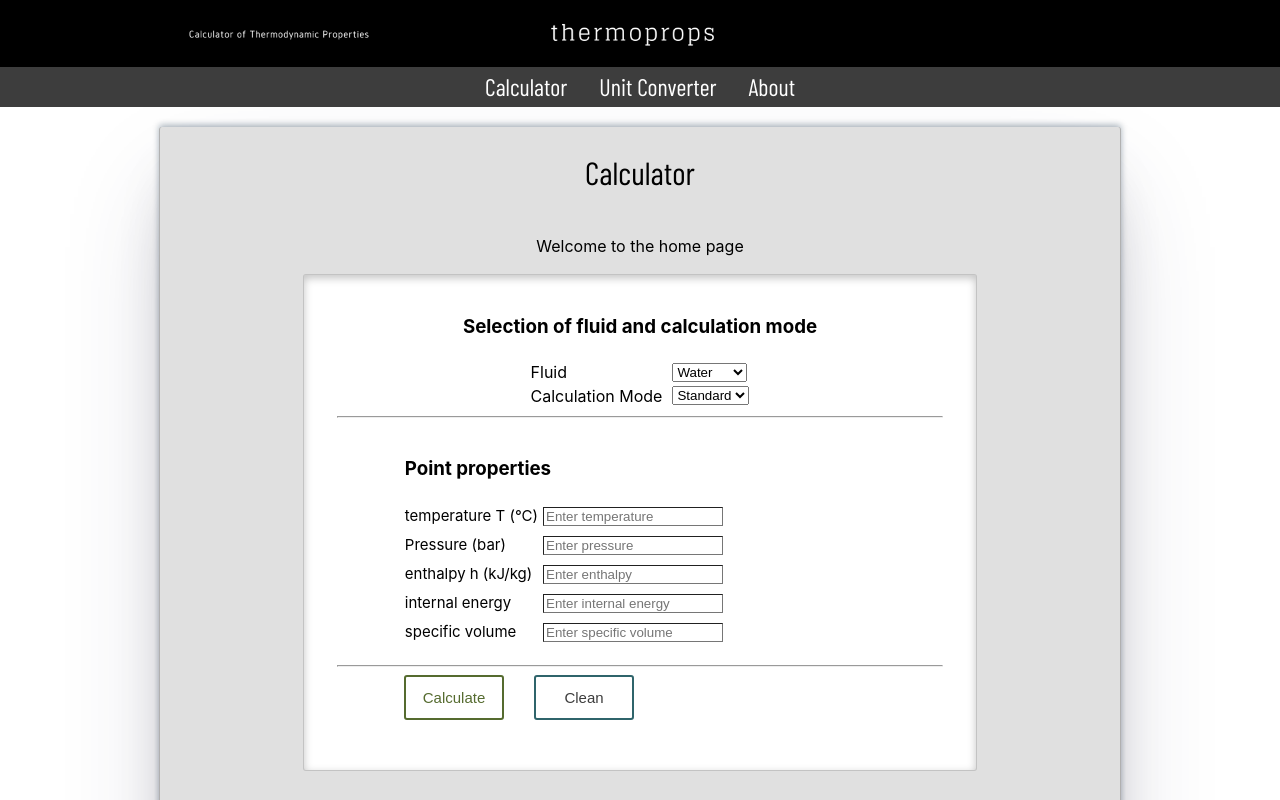
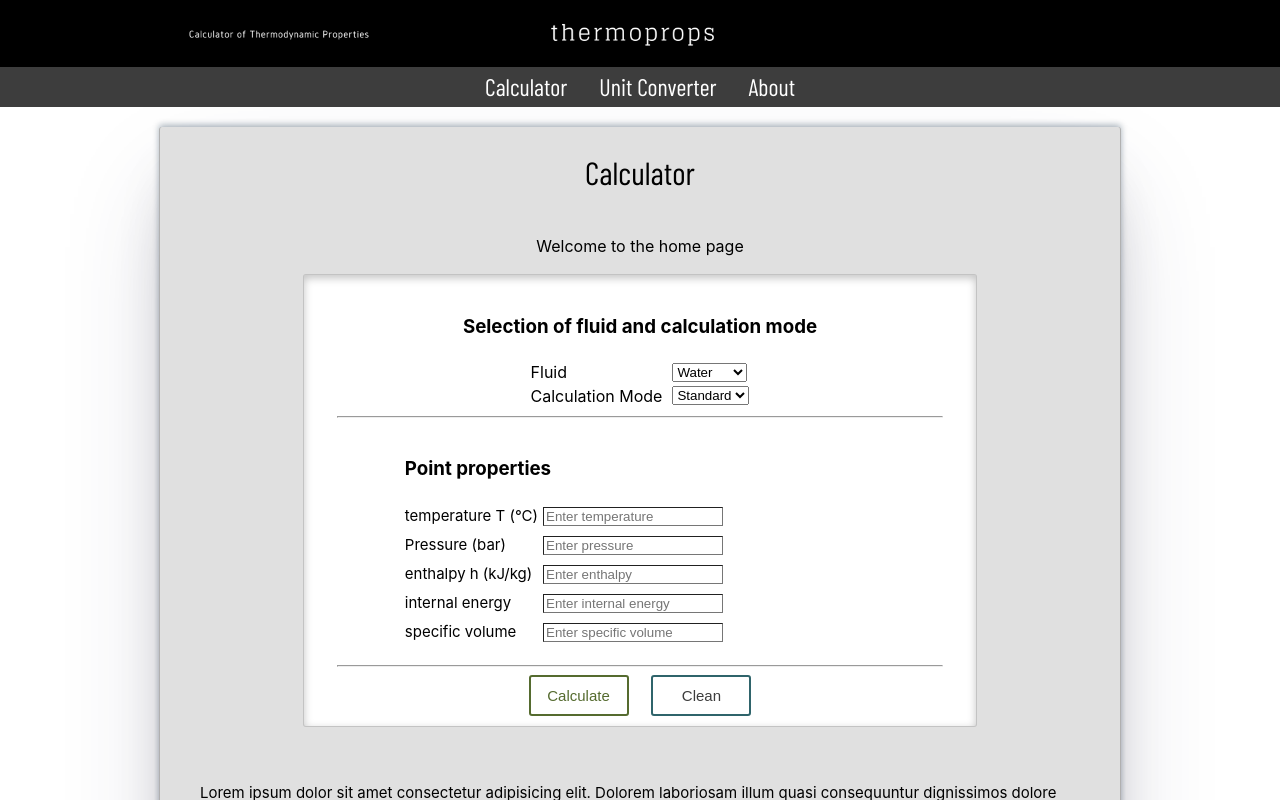
Before and after one commit to eraycancelik/thermoprops, a React (Vite) app in the folder frontend/: page / in a window 1280 px wide. Shown: the top 800 px of the page. Built offline with nearby package versions, Linux system fonts and the light colour scheme.

Commit message:
button design

```diff
--- a/frontend/src/components/Table/CalculateButton.css
+++ b/frontend/src/components/Table/CalculateButton.css
@@ -1,5 +1,5 @@
 .calculateButton button{
-  padding:12px;
+  padding:10px;
   font-size: 15px;
   border-radius: 3px;
   background-color: white;
@@ -12,7 +12,7 @@
   background-color: darkolivegreen;
   box-shadow: rgba(0, 0, 0, 0.3) 0px 19px 38px, rgba(0, 0, 0, 0.22) 0px 15px 12px;
   color: white;
-  padding:10px;
+  padding:8px;
 }
 .calculateButton button:active{
   background-color: darkolivegreen;
--- a/frontend/src/components/Table/CleanButton.css
+++ b/frontend/src/components/Table/CleanButton.css
@@ -1,5 +1,5 @@
 .cleanButton button{
-  padding:12px;
+  padding:10px;
   font-size: 15px;
   border-radius: 3px;
   background-color: white;
@@ -12,7 +12,7 @@
   background-color: rgb(47, 100, 107);
   box-shadow: rgba(0, 0, 0, 0.3) 0px 19px 38px, rgba(0, 0, 0, 0.22) 0px 15px 12px;
   color: white;
-  padding:10px;
+  padding:8px;
 }
 .cleanButton button:active{
   background-color: rgb(47, 100, 107);
--- a/frontend/src/components/Table/Table.css
+++ b/frontend/src/components/Table/Table.css
@@ -8,11 +8,12 @@
     align-items: center;
     height: 100%;
     padding-top: 20px;
-    padding-bottom: 50px;
     box-shadow: rgba(0, 0, 0, 0.24) 0px 3px 8px inset;
+    gap: 0px;
 }
 
 hr{
+    box-shadow: rgb(38, 57, 77) 0px 20px 30px -10px;
     width: 90%;
     color: rgb(0, 0, 0);
     border-width: 3px solid;
--- a/frontend/src/components/Table/TableButtons.css
+++ b/frontend/src/components/Table/TableButtons.css
@@ -1,9 +1,8 @@
 .buttonContainer{
     display: flex;
-    justify-content: start;
+    justify-content:space-evenly;
     align-items: center;
-    width: 100%;
+    width: 40%;
     height: 100%;
-    margin-left: 200px;
-    gap: 30px;
+    margin-bottom: 10px;
 }
```
Also changed, not shown: frontend/src/components/HOCs/PageLayout.tsx (deleted, +0 -8 lines), frontend/src/components/Table/Table.tsx (line endings or trailing spaces).
